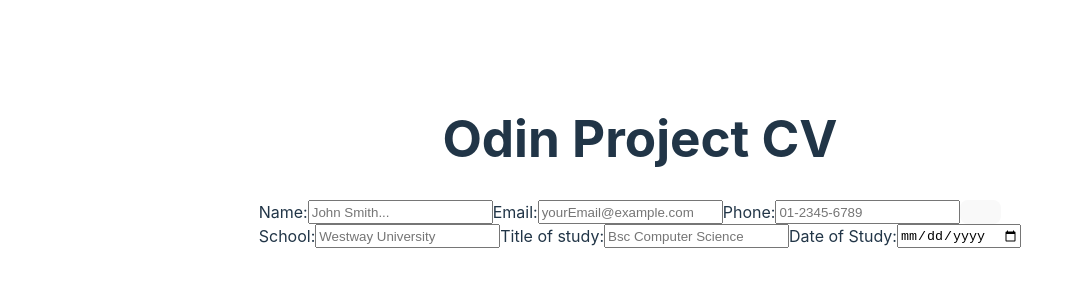
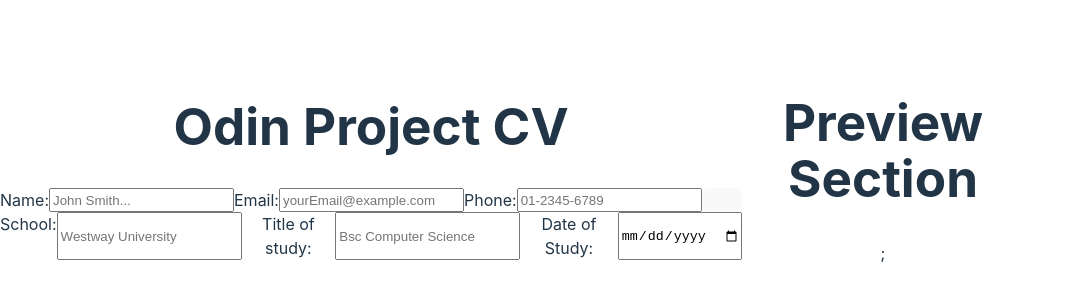
Before and after one commit to gregmjsco/odin-cv, a React (Vite) app: page / in a window 1280 px wide. Shown: the part 238-538 px from the top of the page, without its empty margins (0-1083 px from the left). Built offline with nearby package versions, Linux system fonts and the light colour scheme.

Commit message:
Adjust layout of App.jsx to a left/right flex container

```diff
--- /dev/null
+++ b/components/Preview.jsx
@@ -0,0 +1,7 @@
+export default function Preview() {
+    return (
+        <>
+            <h1>Preview Section</h1>;
+            </>
+        )
+        }
--- a/src/App.css
+++ b/src/App.css
@@ -1,5 +1,16 @@
 #root {
+  width: 100%;
+  height: 100%;
   margin: 0 auto;
   padding: 0;
   text-align: center;
 }
+
+.container {
+  width: 80%;
+  height: 80%;
+  display: flex;
+  flex-direction: row;
+  justify-content: center;
+  align-items: center;
+}
--- a/src/App.jsx
+++ b/src/App.jsx
@@ -3,14 +3,23 @@ import './App.css'
 import GeneralInfo from '../components/General-Info'
 import Education from '../components/Education'
 import Header from '../components/Header'
+import Preview from '../components/Preview'
 
 function App() {
 
   return (
     <>
-      <Header />
-      <GeneralInfo />
-      <Education />
+    <div className='container'>
+      <div className="left">
+        <Header />
+        <GeneralInfo />
+        <Education />
+      </div>
+
+      <div className="right">
+        <Preview />
+      </div>
+    </div>
     </>
   )
 }
```
Also changed, not shown: components/Preview.css (added).
